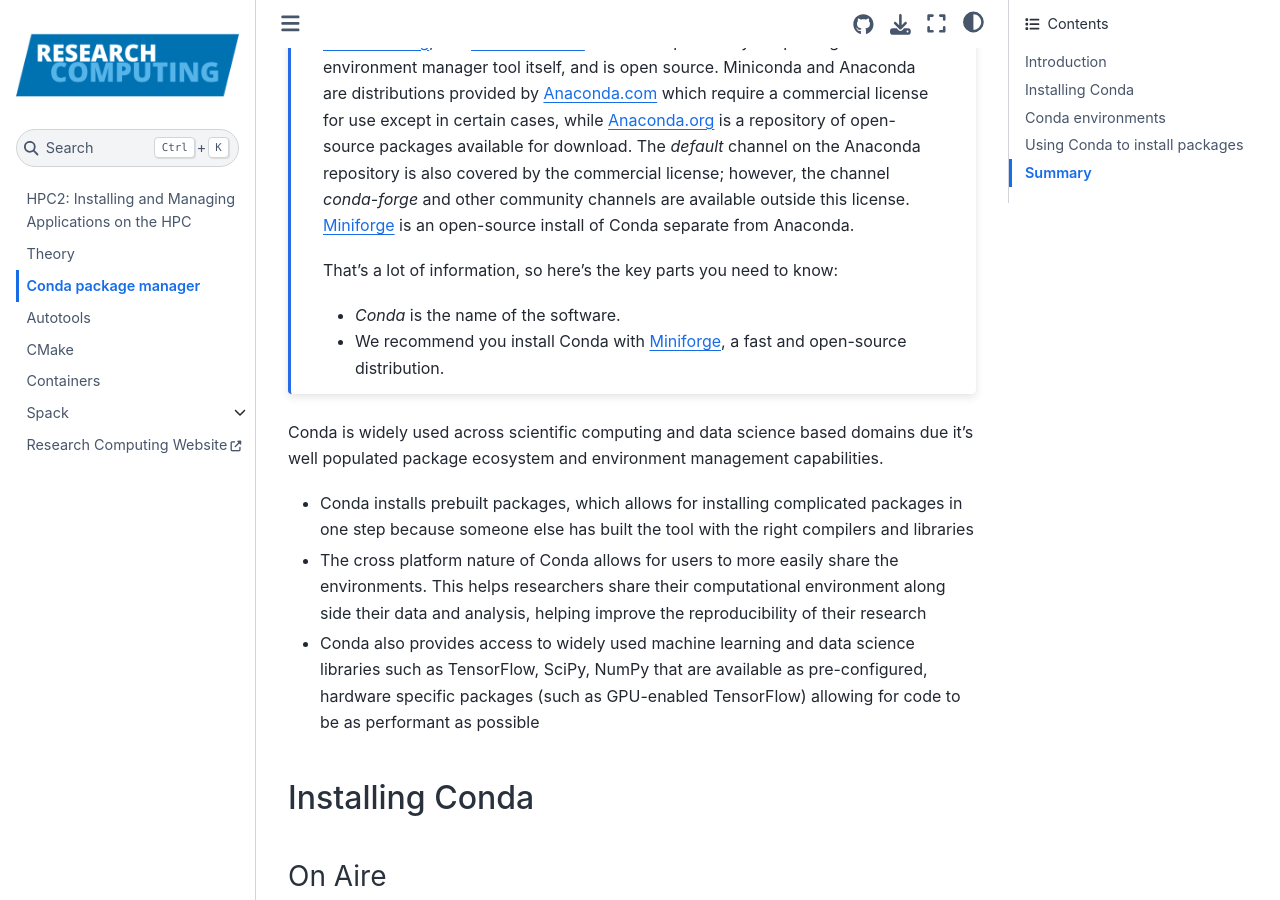
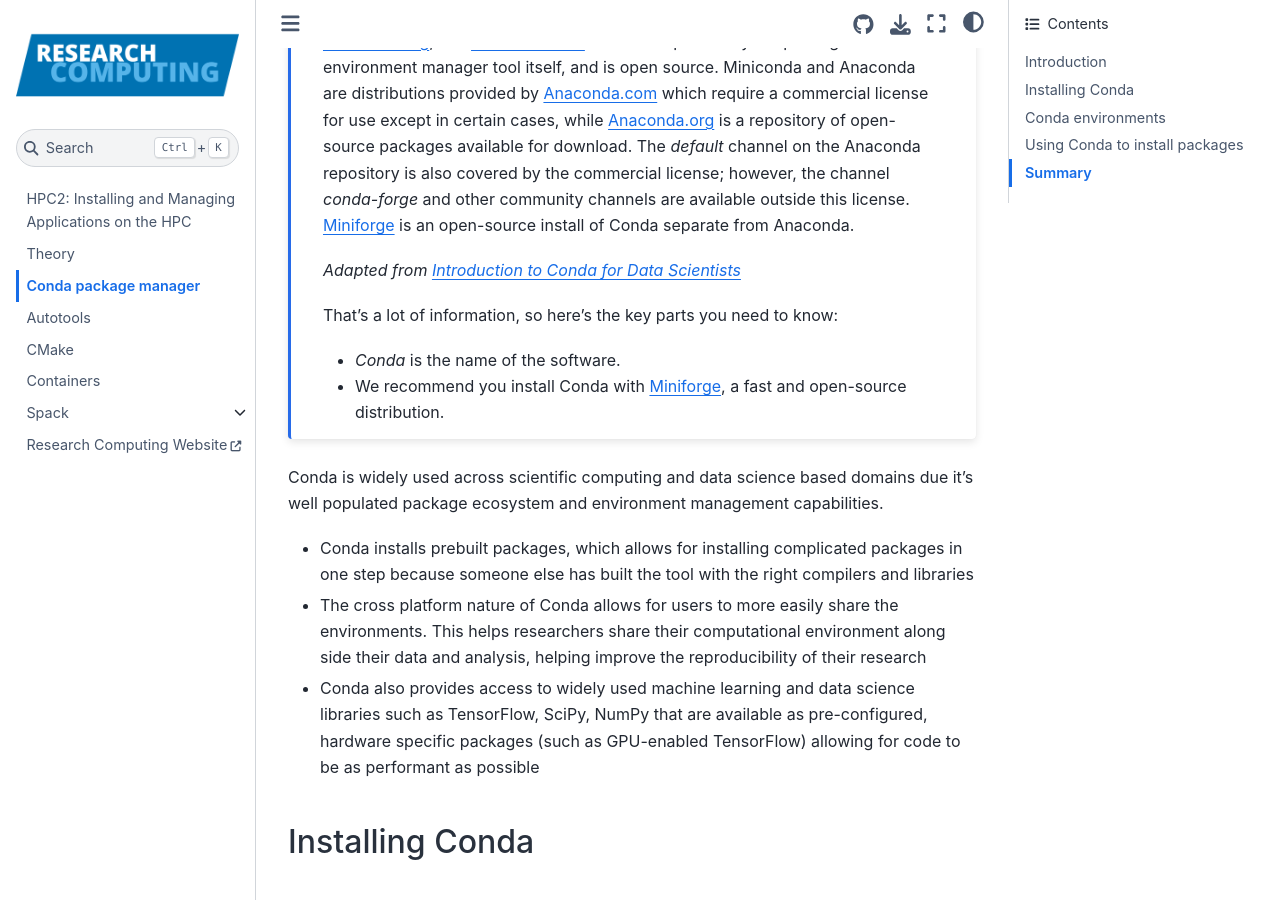
Before and after one commit to ARCTraining/hpc2-software, a Jupyter Book: the page built from book/course/conda.md, in a window 1280 px wide and 900 px high, scrolled down 732 px. Built offline with Jupyter Book 1.0.4 settings and Sphinx 7.4.7 and the Sphinx Book theme 1.1.4, drawn with Linux system fonts in a browser that asks for light colours.

Commit message:
Add back in citation

```diff
--- a/book/course/conda.md
+++ b/book/course/conda.md
@@ -20,6 +20,8 @@ For example, this enables you to install different versions of Python in two sep
 
 It's common to be confused when confronted with Conda, Miniconda, Miniforge, Anaconda.org, and Anaconda.com. Conda is specifically the package and environment manager tool itself, and is open source.
 Miniconda and Anaconda are distributions provided by [Anaconda.com](https://www.anaconda.com/) which require a commercial license for use except in certain cases, while [Anaconda.org](https://anaconda.org/) is a repository of open-source packages available for download. The *default* channel on the Anaconda repository is also covered by the commercial license; however, the channel *conda-forge* and other community channels are available outside this license. [Miniforge](https://github.com/conda-forge/miniforge) is an open-source install of Conda separate from Anaconda.
+
+_Adapted from [Introduction to Conda for Data Scientists](https://carpentries-incubator.github.io/introduction-to-conda-for-data-scientists/01-getting-started-with-conda/index.html)_
 
 That's a lot of information, so here's the key parts you need to know:
 
```
